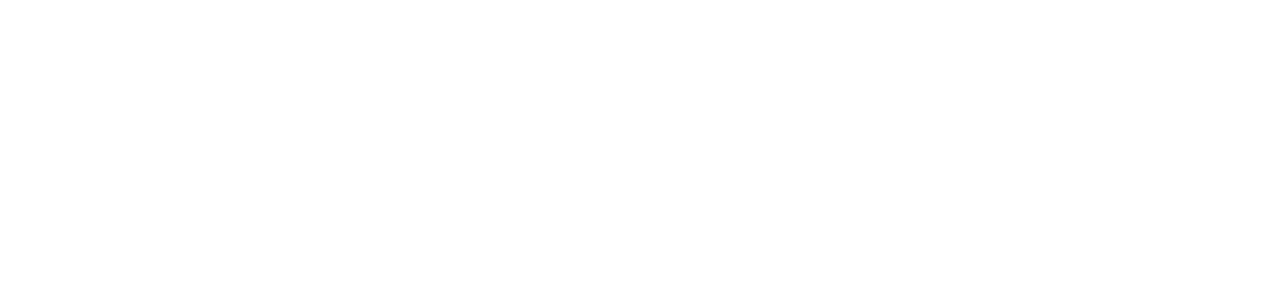
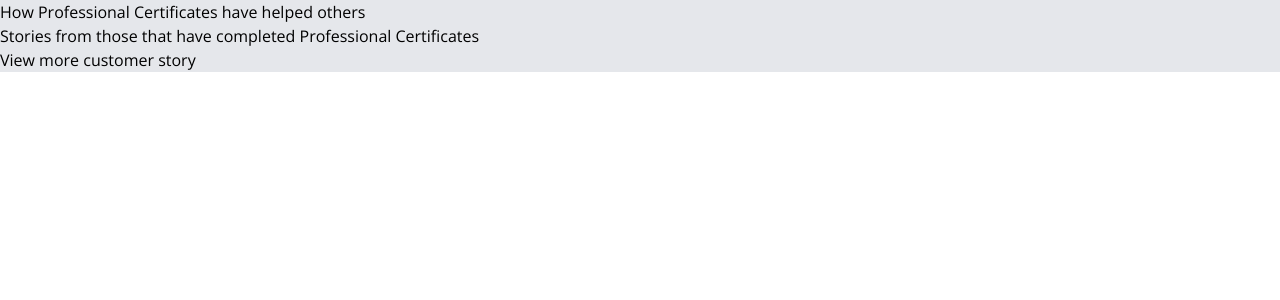
Before and after one commit to FrontEndDevo/NeuraLearnAcademy, a React (Vite) app: page / in a window 1280 px wide. Shown: the top 300 px of the page. Built offline with nearby package versions, Linux system fonts and the light colour scheme.

Commit message:
Create ProfessionalCertificates component and set the basic JSX

```diff
--- /dev/null
+++ b/src/components/ProfessionalCertificates/ProfessionalCertificates.jsx
@@ -0,0 +1,22 @@
+import { Link } from "react-router-dom";
+
+const ProfessionalCertificates = () => {
+  return (
+    <section className="bg-gray-200">
+      <div className="container">
+        <div>
+          <h2>How Professional Certificates have helped others</h2>
+          <p>
+            Stories from those that have completed Professional Certificates
+          </p>
+        </div>
+
+        {/* slider */}
+
+        <Link to="/">View more customer story</Link>
+      </div>
+    </section>
+  );
+};
+
+export default ProfessionalCertificates;
--- a/src/pages/Homepage.jsx
+++ b/src/pages/Homepage.jsx
@@ -1,5 +1,11 @@
+import ProfessionalCertificates from "../components/ProfessionalCertificates/ProfessionalCertificates";
+
 const Homepage = () => {
-  return <></>;
+  return (
+    <>
+      <ProfessionalCertificates />
+    </>
+  );
 };
 
 export default Homepage;
```
